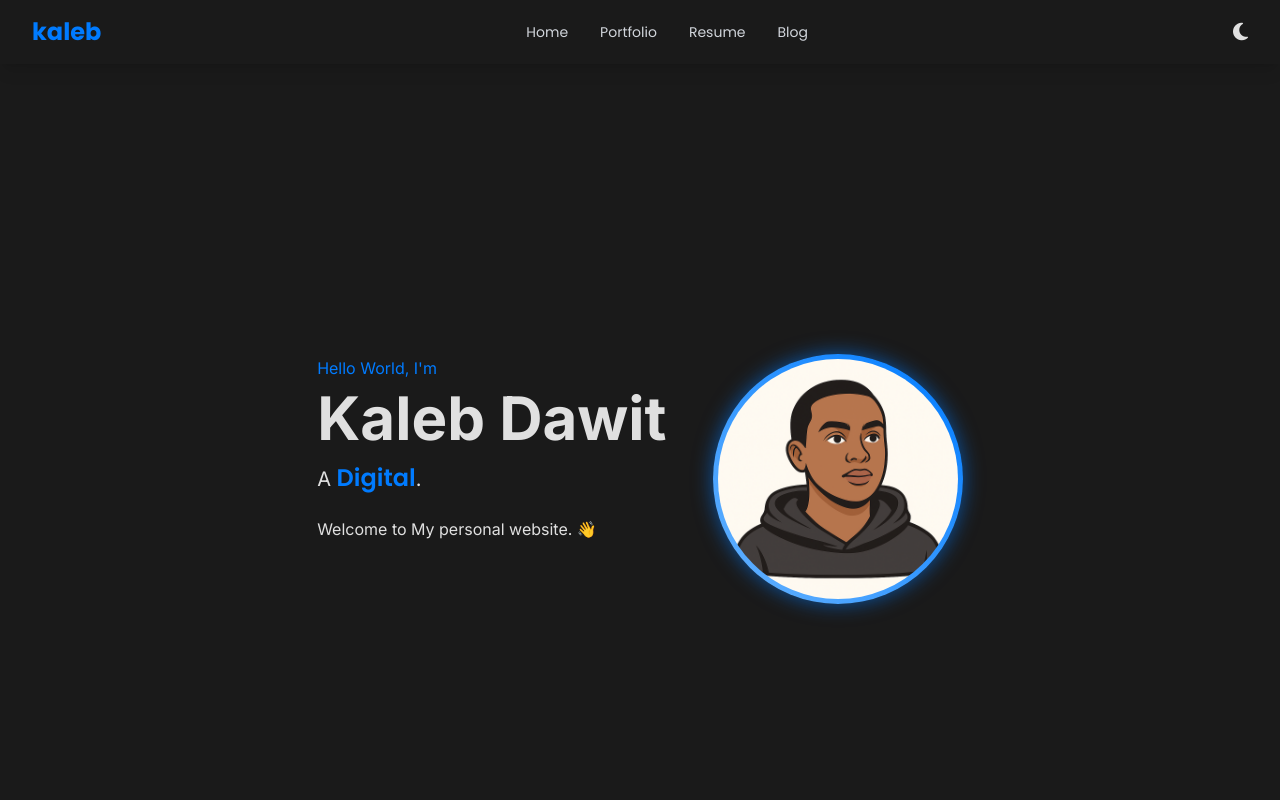
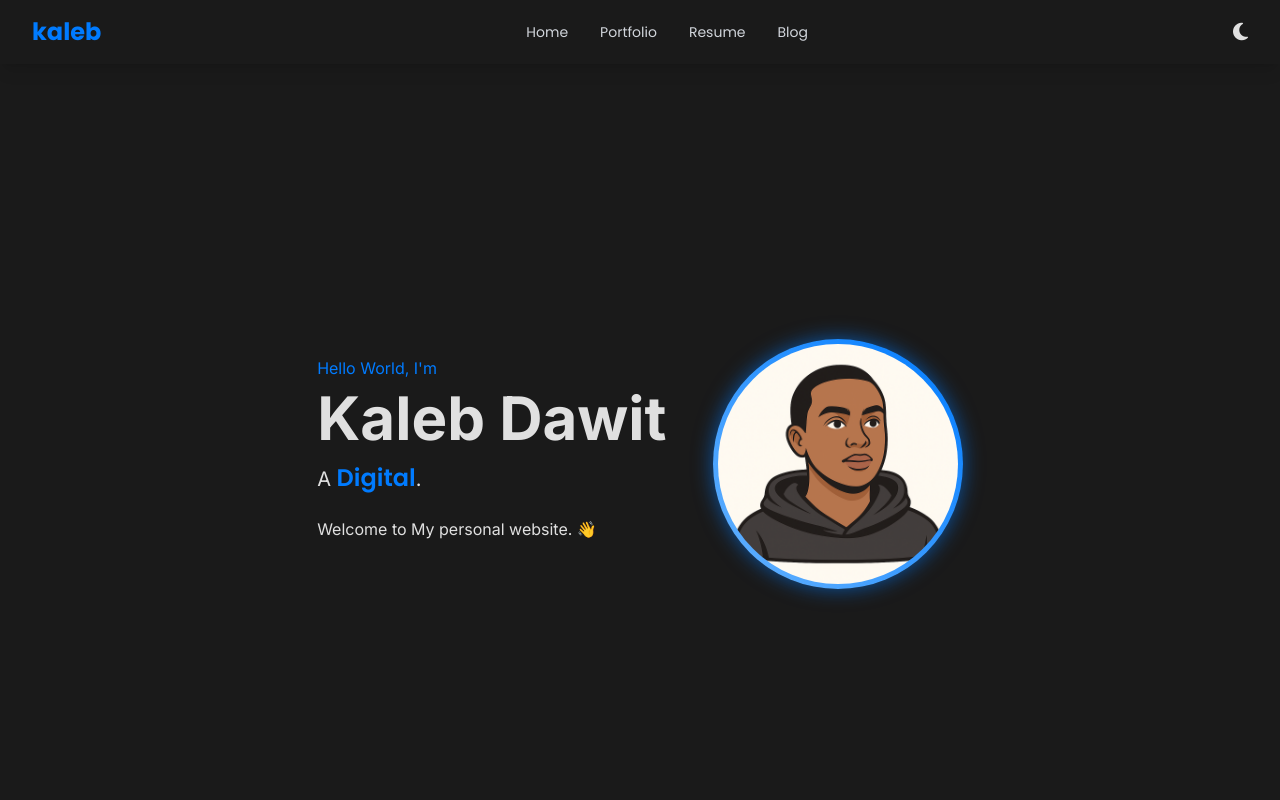
Before and after one commit to kaleb2343/kaleb-dawit-website, a plain HTML site: page index.html in a window 1280 px wide. Shown: the top 800 px of the page. Drawn offline with nearby package versions, Linux system fonts and the light colour scheme.

Commit message:
some changes in css

```diff
--- a/home page.css
+++ b/home page.css
@@ -59,7 +59,6 @@ body.light-theme .navbar-link:hover {
     justify-content: center;
     align-items: center;
     box-shadow: 0 0 20px rgba(0, 123, 255, 0.6); /* Blue glow effect */
-     margin-top: 30px;
 }
 .hero-image {
     border-radius: 50%;
```
